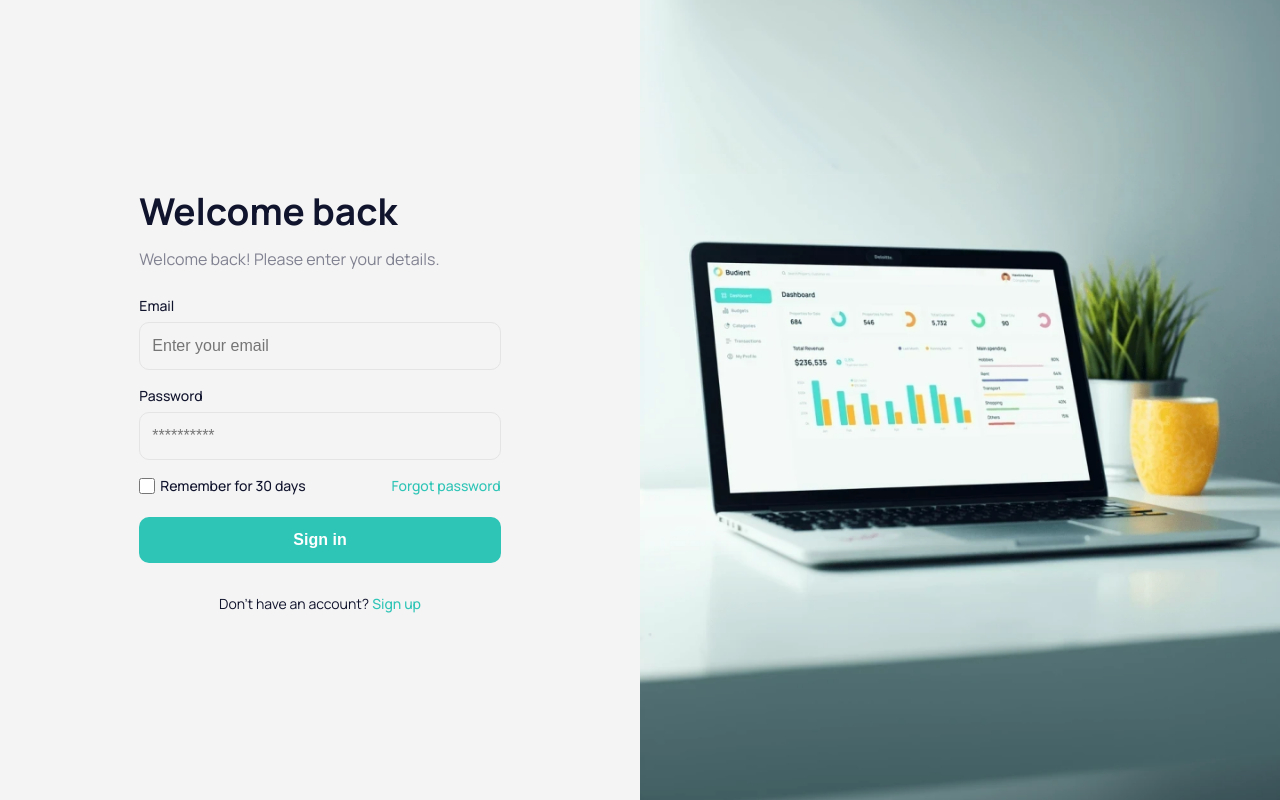
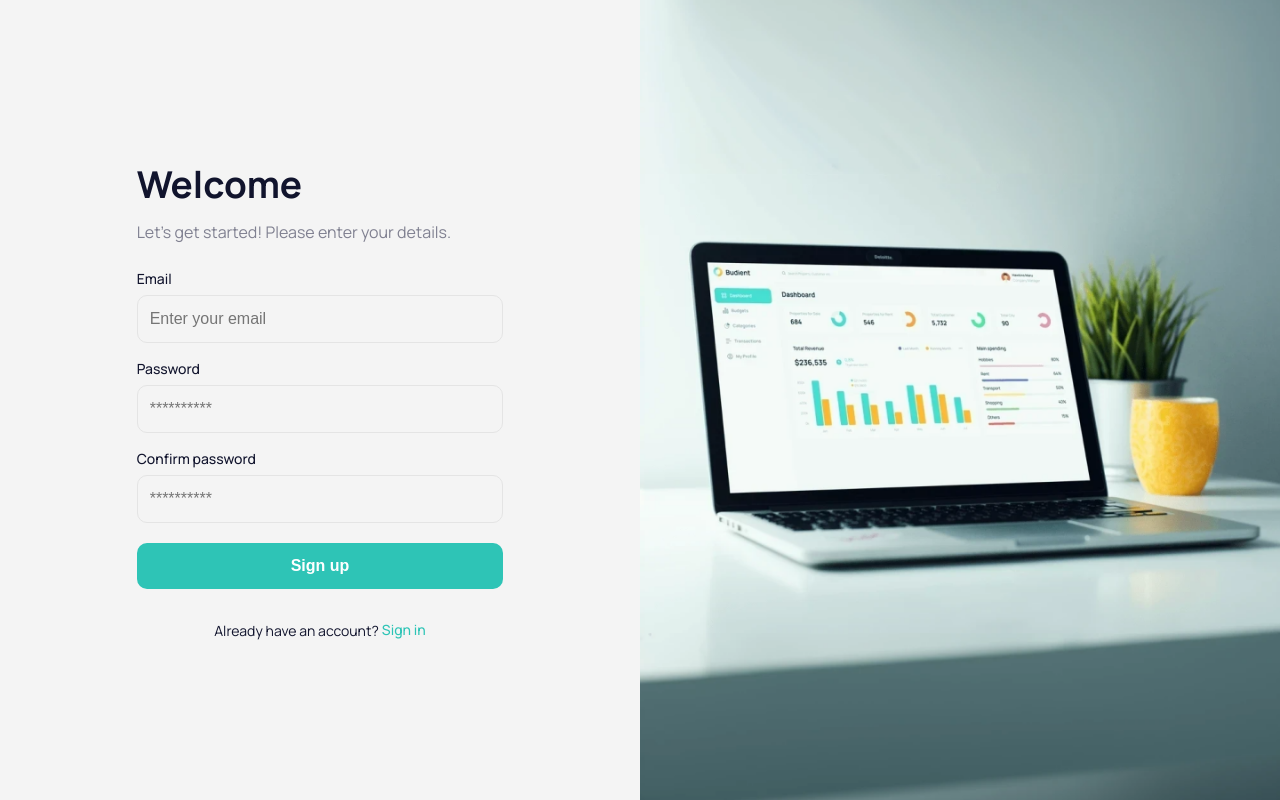
Before and after one commit to aBgAmeuR/Budient, a React (Vite) app in the folder Client/: page /Connexion in a window 1280 px wide. Both pictures are taken after a click on the link "Sign up". Built offline with nearby package versions, Linux system fonts and the light colour scheme.

Commit message:
login / register

```diff
--- /dev/null
+++ b/Client/src/components/Connexion/Register.tsx
@@ -0,0 +1,21 @@
+export default function Register({ setIsLogin }: { setIsLogin: (isLogin: boolean) => void }) {
+  return (
+    <div className="register">
+      <h1>Welcome</h1>
+      <h2>Let's get started! Please enter your details.</h2>
+      <form action="">
+        <label htmlFor="Email">Email</label>
+        <input type="email" name="Email" id="Email" placeholder="Enter your email" required maxLength={64} />
+        <label htmlFor="Password">Password</label>
+        <input type="password" name="Password" id="Password" placeholder="**********" required maxLength={64} />
+        <label htmlFor="ConfirmPassword">Confirm password</label>
+        <input type="password" name="ConfirmPassword" id="ConfirmPassword" placeholder="**********" required maxLength={64} />
+        <button className="SubmitBtn" type="submit">Sign up</button>
+      </form>
+      <div className="bottom">
+        <p>Already have an account? </p>
+        <a onClick={() => setIsLogin(true)}>Sign in</a>
+      </div>
+    </div>
+  );
+}
--- a/Client/src/components/Connexion/login.tsx
+++ b/Client/src/components/Connexion/login.tsx
@@ -0,0 +1,25 @@
+export default function Login({ setIsLogin }: { setIsLogin: (isLogin: boolean) => void }) {
+  return (
+    <div className="login">
+      <h1>Welcome back</h1>
+      <h2>Welcome back! Please enter your details.</h2>
+      <form action="">
+        <label htmlFor="Email">Email</label>
+        <input type="email" name="Email" id="Email" placeholder="Enter your email" required maxLength={64} />
+        <label htmlFor="Password">Password</label>
+        <input type="password" name="Password" id="Password" placeholder="**********" required maxLength={64} />
+        <div className="middle">
+          <div className="remember">
+            <input type="checkbox" name="CheckBox" id="CheckBox" />
+            <label htmlFor="CheckBox">Remember for 30 days</label>
+          </div><a href="#">Forgot password</a>
+        </div>
+        <button className="SubmitBtn" type="submit">Sign in</button>
+      </form>
+      <div className="bottom">
+        <p>Don't have an account? </p>
+        <a onClick={() => setIsLogin(false)}>Sign up</a>
+      </div>
+    </div>
+  );
+}
--- a/Client/src/pages/Connexion.tsx
+++ b/Client/src/pages/Connexion.tsx
@@ -1,28 +1,14 @@
+import Login from "../components/Connexion/login";
+import Register from "../components/Connexion/Register";
+import { useState } from "react";
+
 export default function Connexion() {
+  const [isLogin, setIsLogin] = useState(true);
+
   return (
     <div id="Connexion">
       <div className="left">
-        <div className="login">
-          <h1>Welcome back</h1>
-          <h2>Welcome back! Please enter your details.</h2>
-          <form action="">
-            <label htmlFor="Email">Email</label>
-            <input type="email" name="Email" id="Email" placeholder="Enter your email" required maxLength={64}/>
-            <label htmlFor="Password">Password</label>
-            <input type="password" name="Password" id="Password" placeholder="**********" required maxLength={64}/>
-            <div className="middle">
-              <div className="remember">
-                <input type="checkbox" name="CheckBox" id="CheckBox" />
-                <label htmlFor="CheckBox">Remember for 30 days</label>
-              </div><a href="#">Forgot password</a>
-            </div>
-            <button className="SubmitBtn" type="submit">Sign in</button>
-          </form>
-          <div className="bottom">
-            <p>Don't have an account? </p>
-            <a href="#">Sign up</a>
-          </div>
-        </div>
+        {isLogin ? <Login setIsLogin={setIsLogin} /> : <Register setIsLogin={setIsLogin} />}
       </div>
       <div className="image">
         <img src="connexion-white.png" alt="Application preview image" />
--- a/Client/src/styles/pages/Connexion.scss
+++ b/Client/src/styles/pages/Connexion.scss
@@ -140,6 +140,10 @@
     }
   }
 
+  #ConfirmPassword {
+    margin-bottom: 20px;
+  }
+
   .bottom {
     margin-top: 30px;
     display: flex;
```
